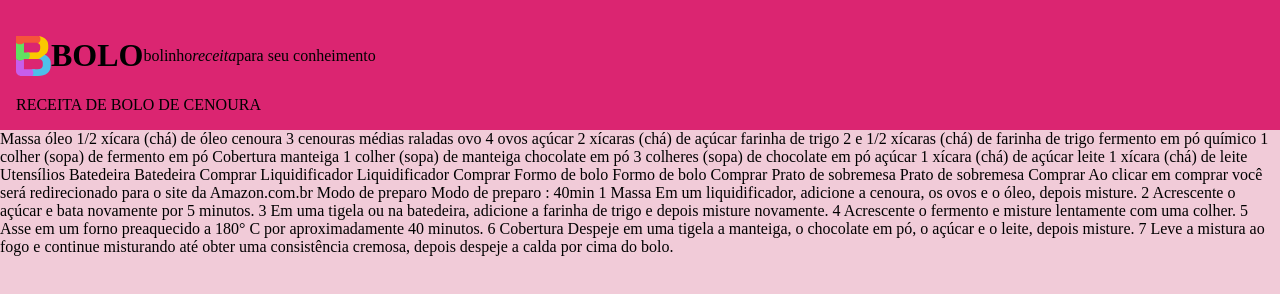
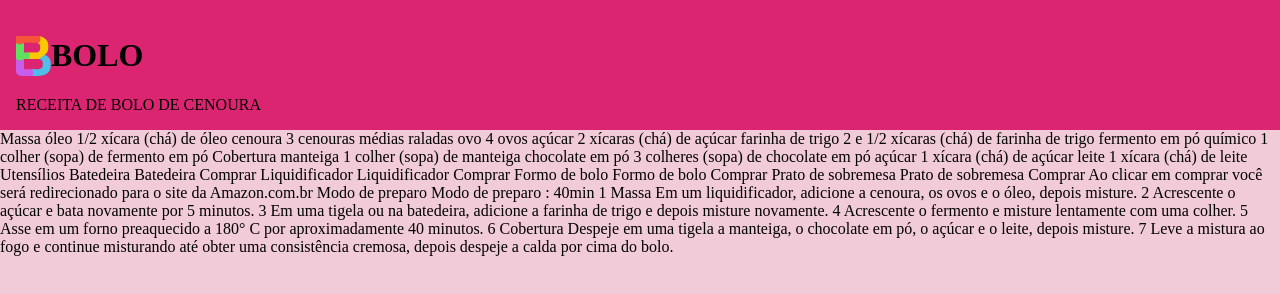
Before and after one commit to panquekkk/Paula.Imbrunisio, a plain HTML site: page index.html in a window 1280 px wide. Drawn offline with Linux system fonts and the light colour scheme.

Commit message:
alteraçoes

```diff
--- a/index.html
+++ b/index.html
@@ -19,8 +19,8 @@ class="container imagem">
 <h1 class="container titulo">
 BOLO
 </h1>
-<p class="container frase">    bolinho <i> receita </i>
-</h2 <i> para seu conheimento </i>          </p>
+<p class="container frase">     <i>  </i>
+</h2 <i>  </i>          </p>
 </div> RECEITA DE BOLO DE CENOURA
 </header>
 </body>
```
